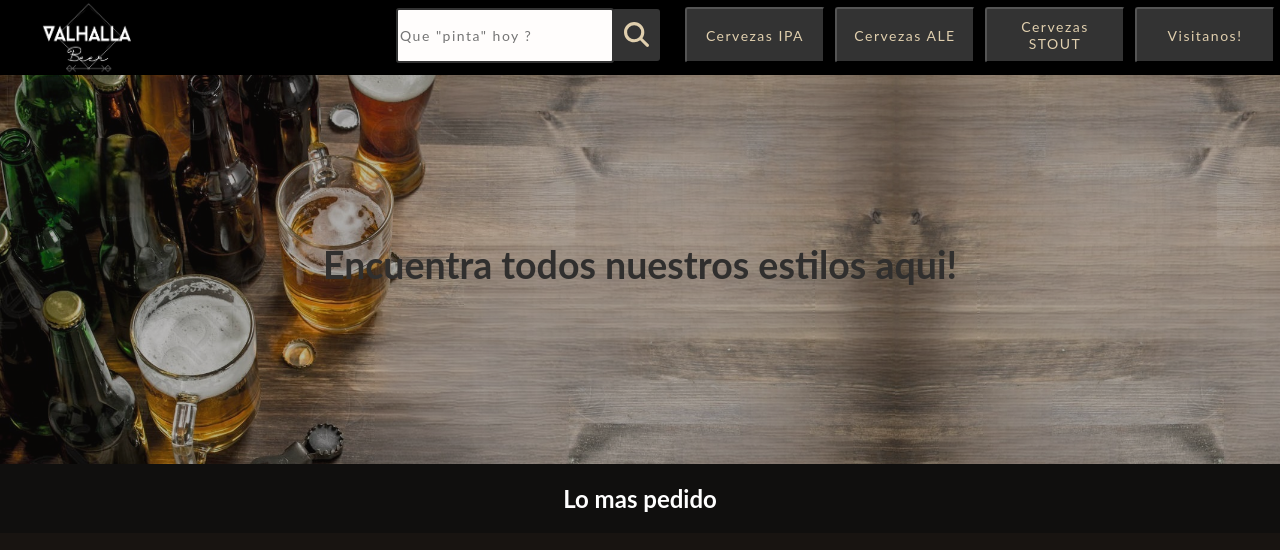
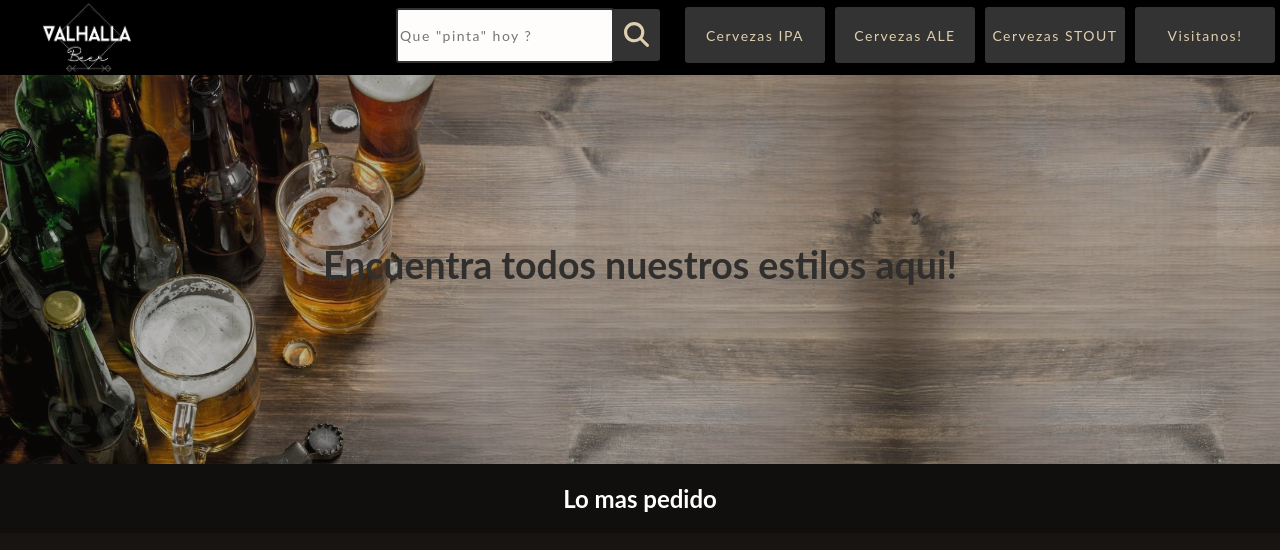
Before and after one commit to KurtCodex/FoodBuyFastApp-Vidales, a React (Create React App) app: page / in a window 1280 px wide. Shown: the top 550 px of the page. Built offline with nearby package versions, Linux system fonts and the light colour scheme; no server answers; the database is empty.

Commit message:
Finished

```diff
--- a/src/components/Local.jsx
+++ b/src/components/Local.jsx
@@ -45,10 +45,9 @@ export const Local = () => {
             </div>
           )}
         </div>
-
-        <div className="container-contacts">
-          <h4>Para reservas, hablanos por Whatsapp! +54 123123214</h4>
-        </div>
+      </div>
+      <div className="container-contacts">
+        <h4>Para reservas, hablanos por Whatsapp! +54 123123214</h4>
       </div>
     </>
   );
--- a/src/styles/Navbar.css
+++ b/src/styles/Navbar.css
@@ -41,7 +41,7 @@
     background-color: #333333;
     color: #E0CFAE;
     /* border: 1px solid #E0CFAE; */
-
+    border: none;
     letter-spacing: 1.5px;
     font-size: 14px;
     border-radius: 3px;
--- a/src/styles/local.css
+++ b/src/styles/local.css
@@ -41,7 +41,7 @@
 
 .img-localbeer {
 
-    width: 30em;
+    width: 25em;
     height: auto;
 }
 
```
